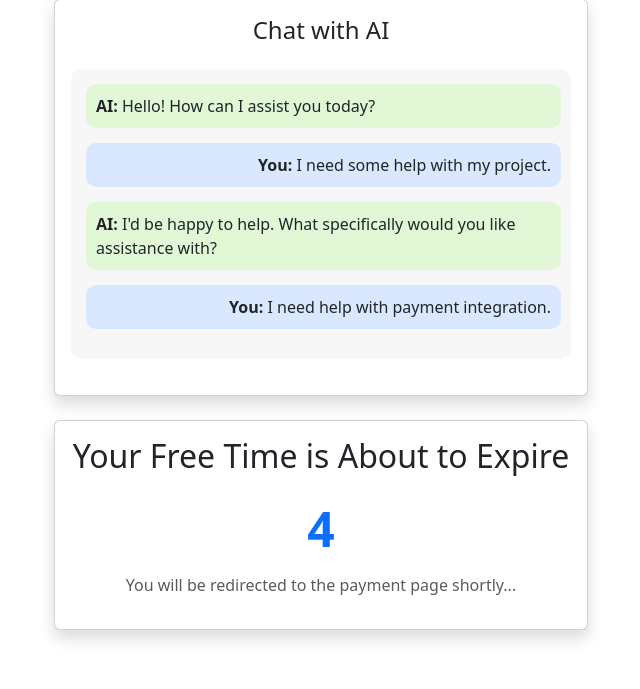
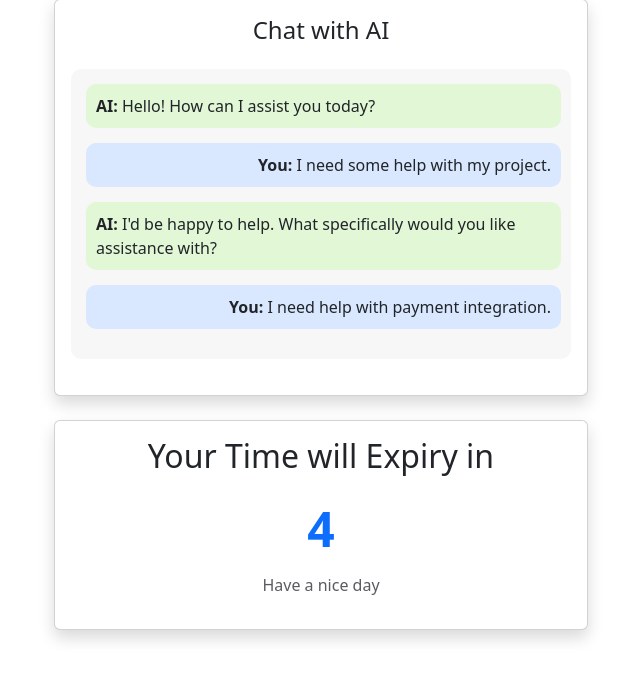
Before and after one commit to Ashkar-m/AI-chatbot, a Flask app: page /timer in a window 1280 px wide. Shown: the part 111-800 px from the top of the page, without its empty margins (319-959 px from the left). Run offline with Flask 3, Linux system fonts and the light colour scheme; the visitor is signed in with stand-in values (Sample User, id 1); some libraries are stand-ins or nearby versions.

Commit message:
Order is changed. Now after email page it will get 10s additional and then goes to payment

```diff
--- a/AI-Chat-app/templates/timer.html
+++ b/AI-Chat-app/templates/timer.html
@@ -29,9 +29,9 @@
             <!-- Timer Section -->
             <div class="card shadow mb-4">
                 <div class="card-body text-center">
-                    <h2 class="card-title mb-4">Your Free Time is About to Expire</h2>
+                    <h2 class="card-title mb-4">Your Time will Expiry in</h2>
                     <p id="timer" class="display-4 text-primary mb-3">10</p>
-                    <p class="text-muted">You will be redirected to the payment page shortly...</p>
+                    <p class="text-muted">Have a nice day</p>
                 </div>
             </div>
         </div>
@@ -43,7 +43,7 @@
     <div class="modal-dialog d-flex justify-content-center align-items-center" style="min-height: 100vh;">
         <div class="modal-content">
             <div class="modal-header">
-                <h5 class="modal-title" id="emailModalLabel">Email</h5>
+                <h5 class="modal-title" id="emailModalLabel">Get extra 5 Min Using Your Email:</h5>
                 <button type="button" class="btn-close" data-bs-dismiss="modal" aria-label="Close"></button>
             </div>
             <div class="modal-body text-center">
@@ -51,7 +51,7 @@
             </div>
             <div class="modal-footer">
                 <!-- Button to trigger the payment modal -->
-                <button type="button" class="btn btn-primary" data-bs-toggle="modal" data-bs-target="#paymentModal">Continue to Payment</button>
+                <button type="button" class="btn btn-primary" data-bs-dismiss="modal">Continue to Chat</button>
             </div>
         </div>
     </div>
@@ -162,7 +162,7 @@
 </script> -->
 
 
-<script>
+<!-- <script>
     let countdown = 10;
     const timerElement = document.getElementById("timer");
     let interval;
@@ -191,6 +191,92 @@
 
     // Start the initial timer
     startTimer();
+</script> -->
+
+
+<!-- <script>
+    let countdown = 10;
+    const timerElement = document.getElementById("timer");
+    let interval;
+    let emailShown = false; // To track if the email modal has been displayed
+
+    // Function to start/restart the timer
+    function startTimer() {
+        countdown = 10;
+        timerElement.textContent = countdown;
+        interval = setInterval(() => {
+            countdown--;
+            timerElement.textContent = countdown;
+            if (countdown === 0) {
+                clearInterval(interval);
+
+                if (!emailShown) {
+                    // Show the email modal and mark it as shown
+                    emailShown = true;
+                    var emailModal = new bootstrap.Modal(document.getElementById('emailModal'));
+                    emailModal.show();
+
+                    // Restart the timer for the additional 10 seconds
+                    startTimer();
+                } else {
+                    // If the email modal was already shown, proceed to payment modal
+                    var paymentModal = new bootstrap.Modal(document.getElementById('paymentModal'));
+                    paymentModal.show();
+                }
+            }
+        }, 1000);
+    }
+
+    // Listen for the close event of the success modal
+    document.getElementById('successModal').addEventListener('hide.bs.modal', () => {
+        // Restart the timer if needed (not required for the current flow)
+        startTimer();
+    });
+
+    // Start the initial timer
+    startTimer();
+</script> -->
+
+<script>
+let countdown = 10;
+const timerElement = document.getElementById("timer");
+let interval;
+let emailShown = false; // To track if the email modal has been displayed
+
+// Function to start/restart the timer
+function startTimer() {
+    countdown = 10;
+    timerElement.textContent = countdown;
+
+    interval = setInterval(() => {
+        countdown--;
+        timerElement.textContent = countdown;
+
+        if (countdown === 0) {
+            clearInterval(interval);
+
+            if (!emailShown) {
+                // Show the email modal
+                emailShown = true;
+                const emailModal = new bootstrap.Modal(document.getElementById('emailModal'));
+                emailModal.show();
+
+                // Add an event listener to the close button in the email modal
+                document.getElementById('emailModal').addEventListener('hide.bs.modal', () => {
+                    // Restart the timer for an additional 10 seconds
+                    startTimer();
+                });
+            } else {
+                // If email modal has already been shown, proceed to payment modal
+                const paymentModal = new bootstrap.Modal(document.getElementById('paymentModal'));
+                paymentModal.show();
+            }
+        }
+    }, 1000);
+}
+
+// Start the timer when the page loads
+startTimer();
 </script>
 
 <style>
```
